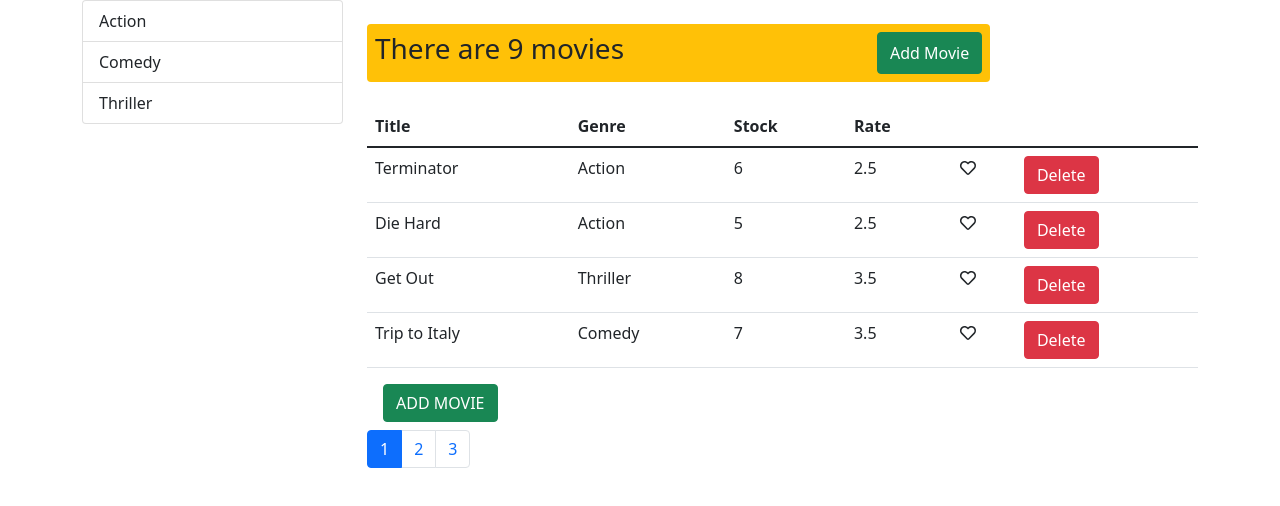
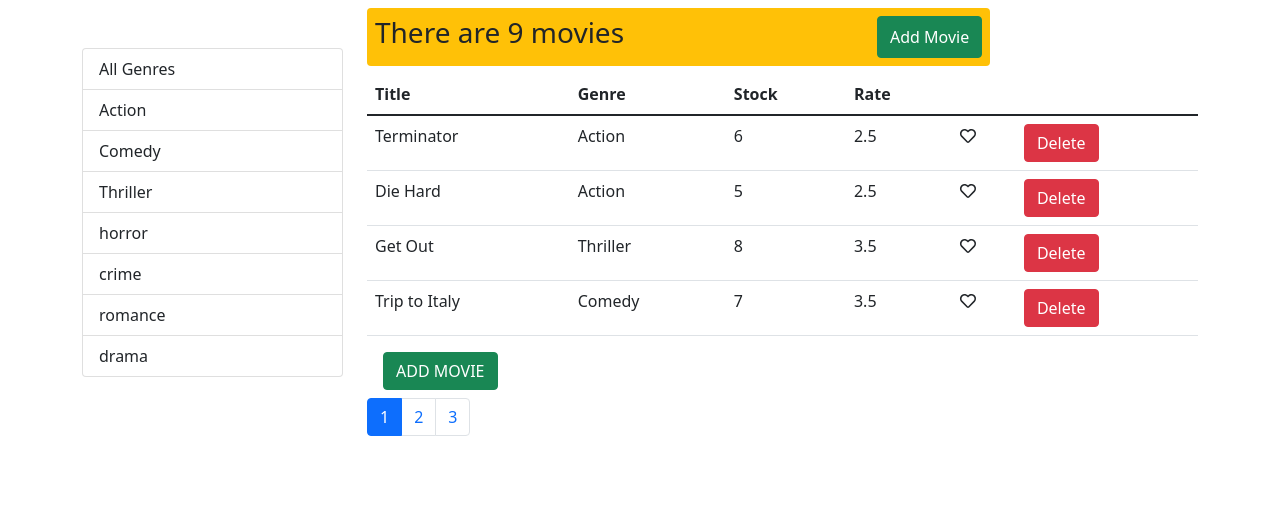
Before and after one commit to bahoz-ali/Vidly, a React (Create React App) app: page / in a window 1280 px wide. Shown: the top 506 px of the page. Built offline with nearby package versions, Linux system fonts and the light colour scheme.

Commit message:
create movieTable and newMovie components

```diff
--- a/src/App.js
+++ b/src/App.js
@@ -1,4 +1,4 @@
-import React, { Component } from "react";
+import React from "react";
 import Movies from "./components/movies";
 
 function App() {
--- /dev/null
+++ b/src/components/common/newMovie.jsx
@@ -0,0 +1,14 @@
+import React from "react";
+
+const NewMovie = (props) => {
+  return (
+    <div className="mt-2 mb-2 d-flex justify-content-between w-75 bg-warning p-2 rounded">
+      <h3 className="text-dark ">There are {props.count} movies</h3>
+      <button onClick={props.onAddMovie} className="btn btn-success ">
+        Add Movie
+      </button>
+    </div>
+  );
+};
+
+export default NewMovie;
--- a/src/components/listGroup.jsx
+++ b/src/components/listGroup.jsx
@@ -1,8 +1,9 @@
-import React, { Component } from "react";
+import React from "react";
 import propTypes from "prop-types";
 
 const ListGroup = (props) => {
-  const { items, onItemSelect, valueProperty, textProperty } = props;
+  const { items, onItemSelect, valueProperty, textProperty, selectedItem } =
+    props;
 
   return (
     <ul className="list-group ">
@@ -10,7 +11,11 @@ const ListGroup = (props) => {
         <li
           style={{ cursor: "pointer" }}
           key={item[valueProperty]}
-          className="list-group-item list__item"
+          className={
+            selectedItem === item
+              ? "list-group-item list__item active"
+              : "list-group-item list__item"
+          }
           onClick={() => {
             onItemSelect(item);
           }}
@@ -25,8 +30,6 @@ const ListGroup = (props) => {
 ListGroup.propTypes = {
   items: propTypes.arrayOf(propTypes.object).isRequired,
   onItemSelect: propTypes.func.isRequired,
-  textProperty: propTypes.string,
-  valueProperty: propTypes.string,
 };
 
 ListGroup.defaultProps = {
--- a/src/components/movies.jsx
+++ b/src/components/movies.jsx
@@ -2,11 +2,12 @@ import React, { Component } from "react";
 import { deleteMovie, getMovies, setMovie } from "../services/fakeMovieService";
 import PopUp from "./popUp";
 import { container } from "./styles";
-import Like from "./common/like";
 import Pagination from "./common/pagination";
 import { paginate } from "../utils/paginate";
 import ListGroup from "./listGroup";
 import { getGenres } from "../services/fakeGenreService";
+import MoviesTable from "./moviesTable";
+import NewMovie from "./common/newMovie";
 
 class Movies extends Component {
   state = {
@@ -17,7 +18,9 @@ class Movies extends Component {
   };
 
   componentDidMount() {
-    this.setState({ movies: getMovies(), genres: getGenres() });
+    const genres = [{ name: "All Genres" }, ...getGenres()];
+
+    this.setState({ movies: getMovies(), genres: genres });
   }
 
   handleDelete = (movie) => {
@@ -27,11 +30,12 @@ class Movies extends Component {
 
   randomId = () => {
     const uint32 = window.crypto.getRandomValues(new Uint32Array(1))[0];
-    console.log(uint32.toString(16));
     return uint32.toString(16);
   };
+
   addMovie = () => {
-    const genreList = ["horror", "action", "drama", "comedy", "crime"];
+    const genreList = [...this.state.genres];
+
     const movieList = [
       "It Happened One Night(1934)",
       "Modern Times(1936)",
@@ -42,12 +46,15 @@ class Movies extends Component {
       "Avengers: Endgame(2019)",
       "Casablanca(1942)",
     ];
+
+    const randomGenre = genreList[Math.floor(Math.random() * genreList.length)];
+
     const movie = {
       _id: this.randomId(),
-      title: movieList[Math.floor(Math.random() * genreList.length)],
+      title: movieList[Math.floor(Math.random() * movieList.length)],
       genre: {
-        _id: "passwordHard",
-        name: genreList[Math.floor(Math.random() * genreList.length)],
+        _id: randomGenre._id,
+        name: randomGenre.name,
       },
       numberInStock: Math.floor(Math.random() * 10 + 1),
       dailyRentalRate: Math.floor(Math.random() * 10 + 1),
@@ -72,12 +79,17 @@ class Movies extends Component {
   };
 
   handleGenreSelect = (genre) => {
-    console.log("genre", genre);
+    this.setState({ selectedGenre: genre, currentPage: 1 });
   };
 
   render() {
     const count = this.state.movies.length;
-    const { pageSize, currentPage, movies: allMovies } = this.state;
+    const {
+      pageSize,
+      currentPage,
+      movies: allMovies,
+      selectedGenre,
+    } = this.state;
 
     if (count === 0) {
       return (
@@ -94,67 +106,31 @@ class Movies extends Component {
         </div>
       );
     }
-    const movies = paginate(allMovies, currentPage, pageSize);
+    const filtered =
+      selectedGenre && selectedGenre._id
+        ? allMovies.filter((m) => m.genre._id === selectedGenre._id)
+        : allMovies;
+    const movies = paginate(filtered, currentPage, pageSize);
 
     return (
       <div className="row">
-        <div className="col-3">
+        <div className="col-3 mt-5">
           <ListGroup
             items={this.state.genres}
+            selectedItem={this.state.selectedGenre}
             onItemSelect={this.handleGenreSelect}
           />
         </div>
         <div className="col">
-          <br />
-          <div className="d-flex justify-content-between w-75 bg-warning p-2 rounded">
-            <h3 className="text-dark ">There are {count} movies</h3>
-            <button onClick={this.addMovie} className="btn btn-success ">
-              Add Movie
-            </button>
-          </div>
-
-          <br />
-          <table className="table">
-            <thead>
-              <tr>
-                <th>Title</th>
-                <th>Genre</th>
-                <th>Stock</th>
-                <th>Rate</th>
-                <th></th>
-                <th></th>
-              </tr>
-            </thead>
-            <tbody>
-              {movies.map((movie) => (
-                <tr key={movie._id}>
-                  <td>{movie.title}</td>
-                  <td>{movie.genre.name}</td>
-                  <td>{movie.numberInStock}</td>
-                  <td>{movie.dailyRentalRate}</td>
-                  <td>
-                    <Like
-                      onClick={() => {
-                        this.handleLike(movie);
-                      }}
-                      liked={movie.liked}
-                    ></Like>
-                  </td>
-                  <td>
-                    <button
-                      onClick={() => this.handleDelete(movie)}
-                      className="btn btn-danger"
-                    >
-                      Delete
-                    </button>
-                  </td>
-                </tr>
-              ))}
-            </tbody>
-          </table>
+          <NewMovie count={filtered.length} onAddMovie={this.addMovie} />
+          <MoviesTable
+            movies={movies}
+            onDelete={this.handleDelete}
+            onLike={this.handleLike}
+          />
           <PopUp />
           <Pagination
-            itemCount={count}
+            itemCount={filtered.length}
             pageSize={pageSize}
             currentPage={currentPage}
             onPageChange={this.handleChangePage}
@@ -165,5 +141,4 @@ class Movies extends Component {
   }
 }
 
-
 export default Movies;
--- /dev/null
+++ b/src/components/moviesTable.jsx
@@ -0,0 +1,49 @@
+import React, { Component } from "react";
+import Like from "./common/like";
+
+const MoviesTable = (props) => {
+  const { movies, onDelete, onLike } = props;
+
+  return (
+    <table className="table">
+      <thead>
+        <tr>
+          <th>Title</th>
+          <th>Genre</th>
+          <th>Stock</th>
+          <th>Rate</th>
+          <th></th>
+          <th></th>
+        </tr>
+      </thead>
+      <tbody>
+        {movies.map((movie) => (
+          <tr key={movie._id}>
+            <td>{movie.title}</td>
+            <td>{movie.genre.name}</td>
+            <td>{movie.numberInStock}</td>
+            <td>{movie.dailyRentalRate}</td>
+            <td>
+              <Like
+                onClick={() => {
+                  onLike(movie);
+                }}
+                liked={movie.liked}
+              ></Like>
+            </td>
+            <td>
+              <button
+                onClick={() => onDelete(movie)}
+                className="btn btn-danger"
+              >
+                Delete
+              </button>
+            </td>
+          </tr>
+        ))}
+      </tbody>
+    </table>
+  );
+};
+
+export default MoviesTable;
--- a/src/components/popUp.jsx
+++ b/src/components/popUp.jsx
@@ -1,5 +1,5 @@
 import React, { useState } from "react";
-import { formS, overlay, container } from "./styles";
+import { formS, container } from "./styles";
 
 function PopUp() {
   const handleModal = () => {
--- a/src/services/fakeGenreService.js
+++ b/src/services/fakeGenreService.js
@@ -1,8 +1,11 @@
 export const genres = [
-
   { _id: "5b21ca3eeb7f6fbccd471818", name: "Action" },
   { _id: "5b21ca3eeb7f6fbccd471814", name: "Comedy" },
-  { _id: "5b21ca3eeb7f6fbccd471820", name: "Thriller" }
+  { _id: "5b21ca3eeb7f6fbccd471820", name: "Thriller" },
+  { _id: "5b21ca3eeb7f6fbccd471825", name: "horror" },
+  { _id: "5b91ca3eeb7f6fbccd471813", name: "crime" },
+  { _id: "5b21ca3eeb7f6fbccd471892", name: "romance" },
+  { _id: "5b21ca3eeb7f6fbccd471821", name: "drama" },
 ];
 
 export function getGenres() {
```
